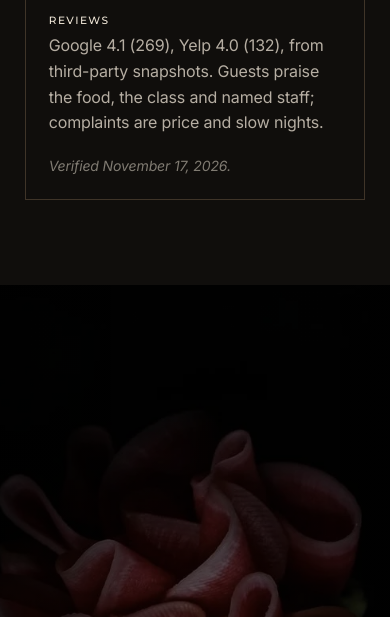
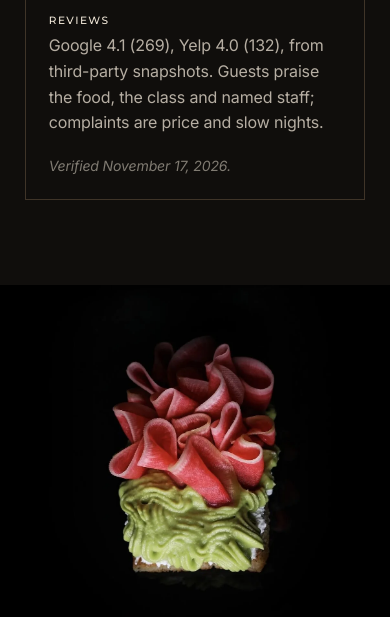
Before and after one commit to ShadowbannedOfficial/LODGE-PITCH, a plain HTML site: page index.html in a window 390 px wide. Shown: the part 11238-11855 px from the top of the page. Drawn offline with nearby package versions, Linux system fonts and the light colour scheme; a web font is replaced by a local one.

Commit message:
Close: photo left at full brightness

```diff
--- a/assets/styles.css
+++ b/assets/styles.css
@@ -821,3 +821,15 @@ em { font-style: italic; }
   .clip-reveal { clip-path: none; }
   .timeline-fill { width: 100%; }
 }
+
+/* Close: photo on the left at full brightness, black background, copy on the right */
+.close { display: grid; grid-template-columns: 50vw 50vw; align-items: stretch; }
+.close-photo { position: relative; inset: auto; display: flex; align-items: center; justify-content: flex-start; background: #000; }
+.close-photo picture { display: block; width: 100%; }
+.close-photo img { width: 100%; height: auto; object-fit: contain; filter: none; }
+.close-veil { display: none; }
+.close-copy { width: auto; }
+@media (max-width: 800px) {
+  .close { display: flex; flex-direction: column; min-height: 0; }
+  .close-copy { padding: 2.6rem var(--pad-x) 3rem; gap: 2rem; }
+}
```
